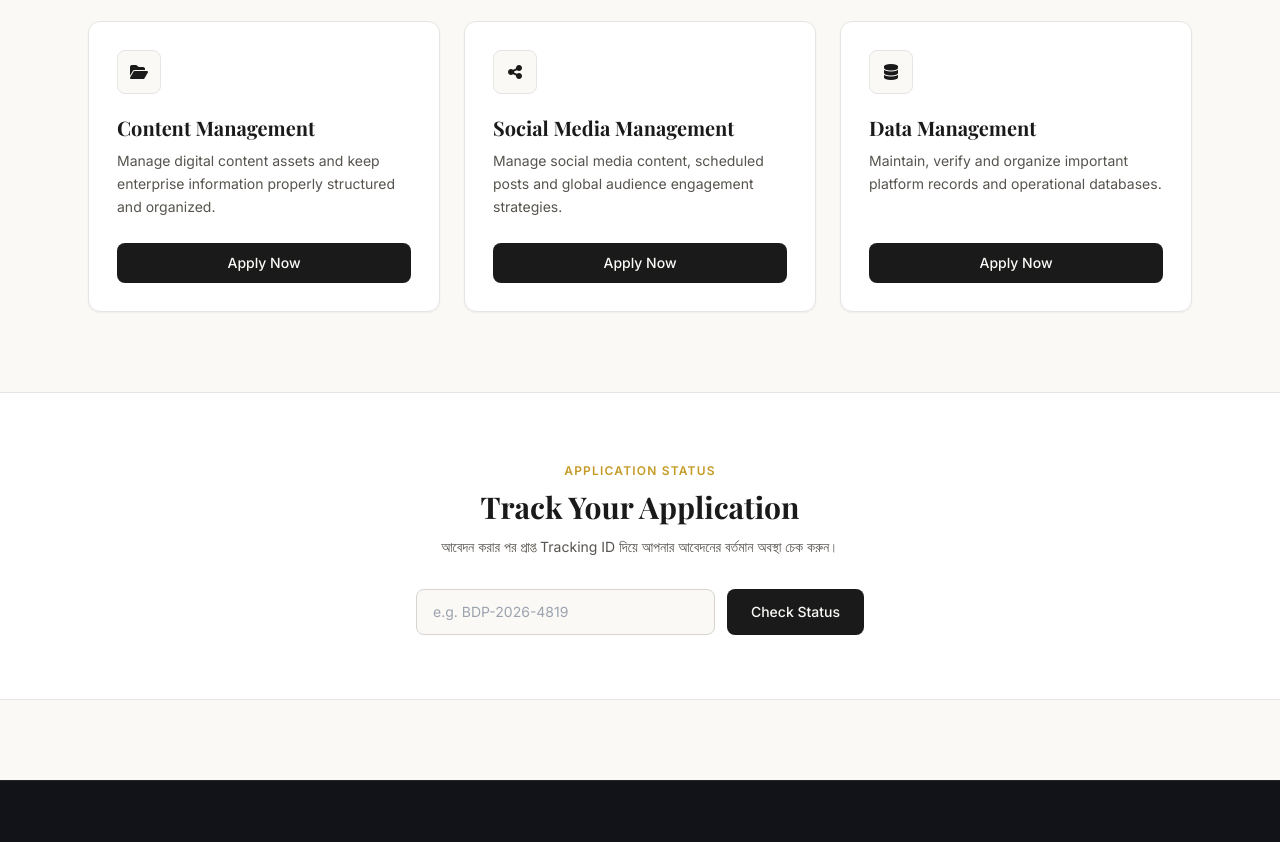
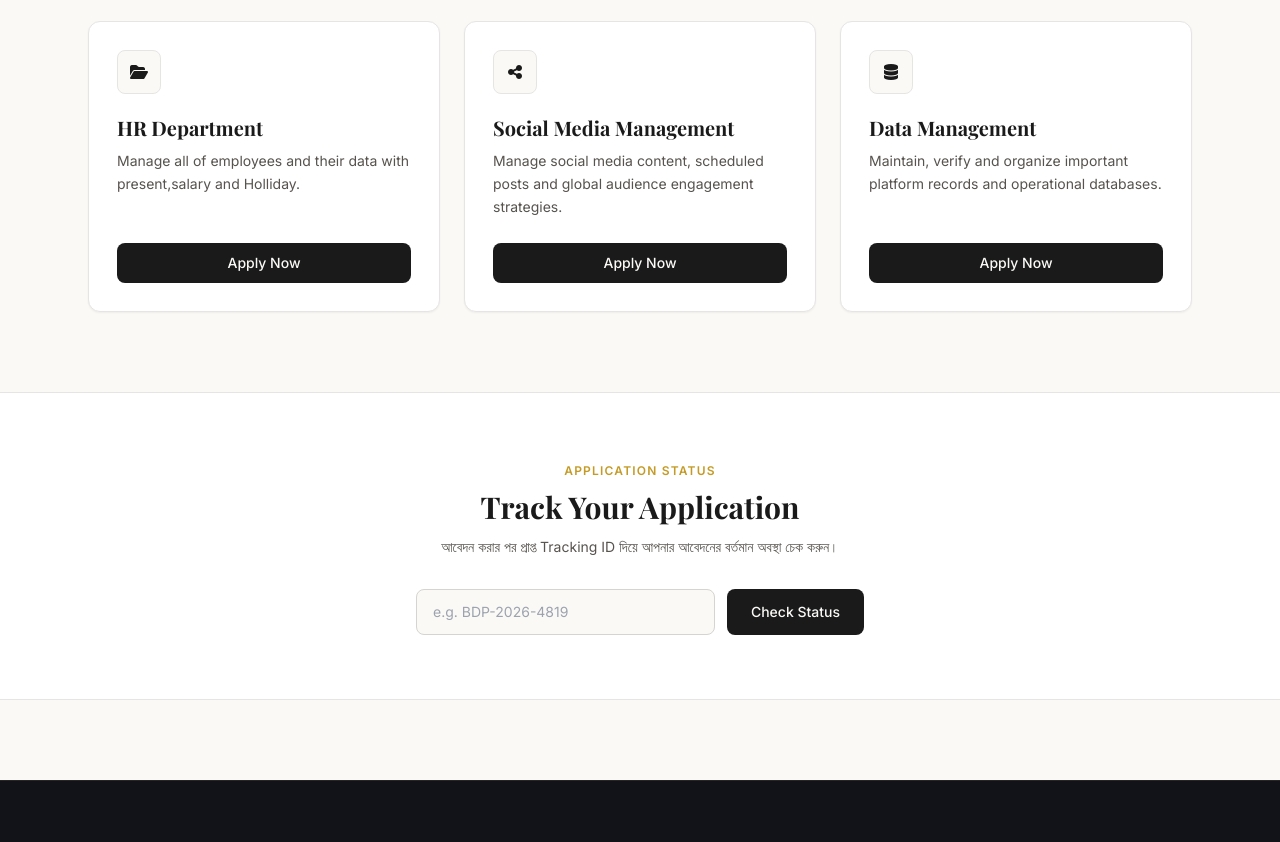
Before and after one commit to bdbiggestplatform/modernbd, a plain HTML site: page index.html in a window 1280 px wide. Shown: the part 1324-2166 px from the top of the page. Drawn offline with nearby package versions, Linux system fonts and the light colour scheme; a web font is replaced by a local one.

Commit message:
Update section titles and descriptions in index.html

```diff
--- a/index.html
+++ b/index.html
@@ -161,8 +161,8 @@
                         <div class="w-11 h-11 rounded-lg bg-editorial border border-stone-200 flex items-center justify-center text-charcoal mb-5">
                             <i class="fa-solid fa-folder-open"></i>
                         </div>
-                        <h3 class="font-serif text-xl font-bold text-charcoal mb-2">Content Management</h3>
-                        <p class="text-sm text-stone-600 mb-6 leading-relaxed">Manage digital content assets and keep enterprise information properly structured and organized.</p>
+                        <h3 class="font-serif text-xl font-bold text-charcoal mb-2">HR Department</h3>
+                        <p class="text-sm text-stone-600 mb-6 leading-relaxed">Manage all of employees and their data with present,salary and Holliday.</p>
                     </div>
                     <a href="apply.html?role=Content-Management" class="block w-full py-2.5 px-4 bg-charcoal text-editorial text-sm font-medium rounded-lg hover:bg-stone-800 transition text-center">
                         Apply Now
```
